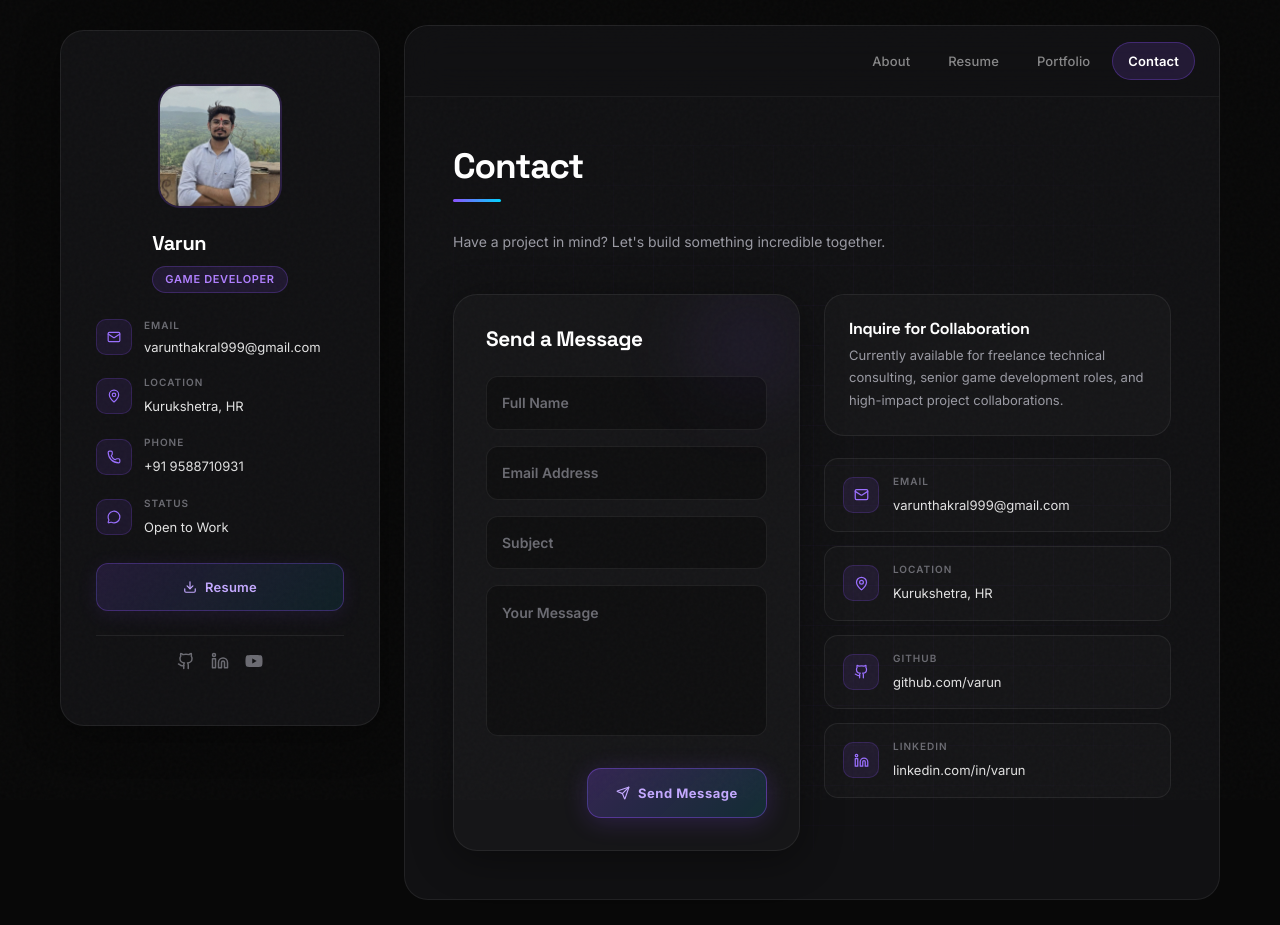
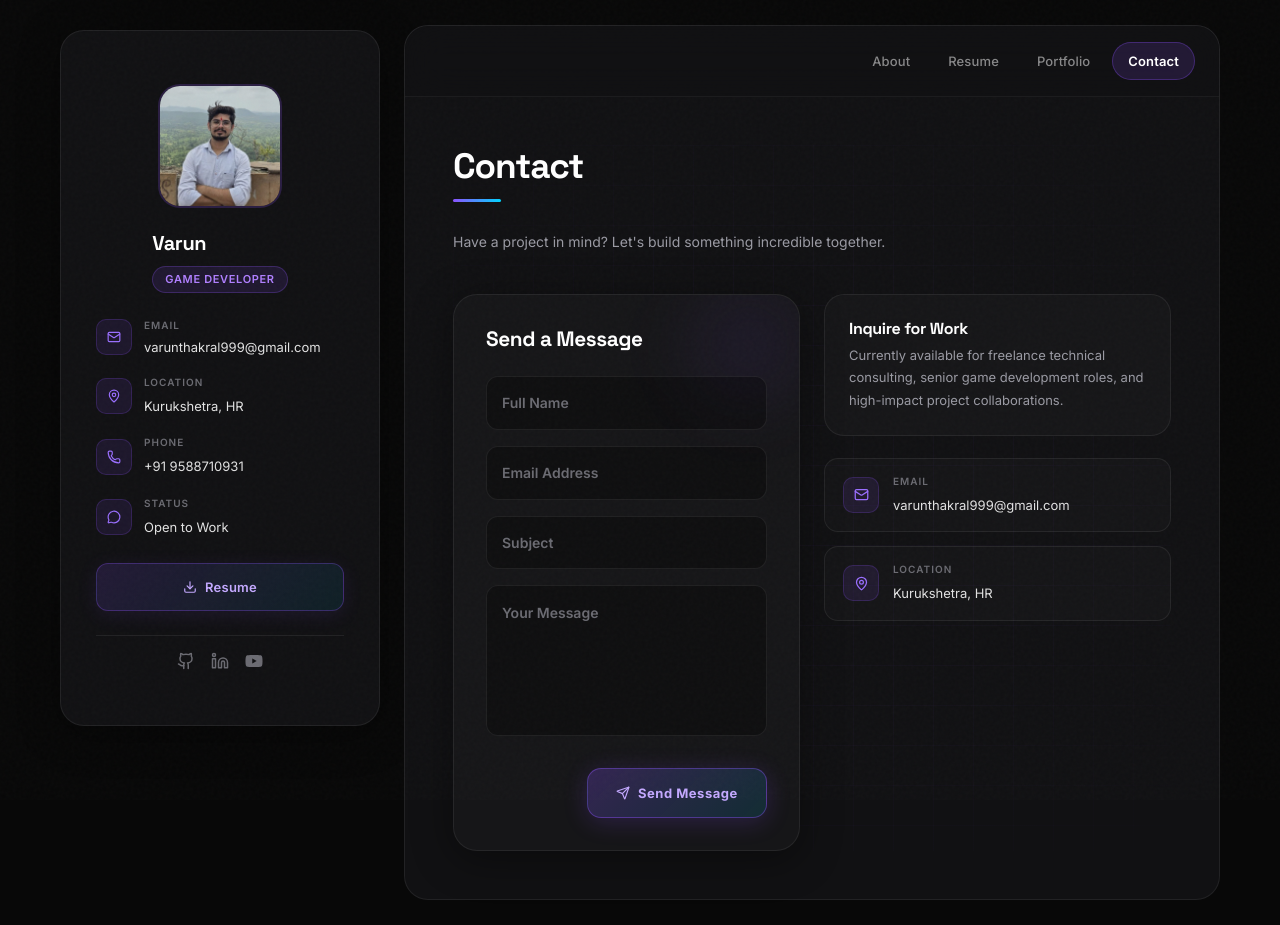
Before and after one commit to codebygarv/varun-portfolio, a React (Vite) app: page /contact in a window 1280 px wide. Built offline with nearby package versions, Linux system fonts and the light colour scheme.

Commit message:
Contact form is now working

```diff
--- a/src/constants/content.ts
+++ b/src/constants/content.ts
@@ -93,7 +93,7 @@ export const portfolioContent = {
   },
   microcopy: {
     viewWork: "Explore the Archives",
-    letsConnect: "Inquire for Collaboration",
+    letsConnect: "Inquire for Work",
     downloadResume: "Resume",
   },
   projects: [
--- a/src/pages/Contact.tsx
+++ b/src/pages/Contact.tsx
@@ -1,6 +1,6 @@
 import { useState, useRef, useEffect } from 'react';
 import { motion, AnimatePresence } from 'framer-motion';
-import { Send, Mail, MapPin, Github, Linkedin, CheckCircle, Loader } from 'lucide-react';
+import { Send, Mail, MapPin,CheckCircle, Loader } from 'lucide-react';
 import gsap from 'gsap';
 import { portfolioContent } from '../constants/content';
 import emailjs from '@emailjs/browser';
@@ -134,9 +134,9 @@ const Contact = () => {
 
     setStatus('sending');
 
-    const SERVICE_ID = 'service_id';
-    const TEMPLATE_ID = 'template_id';
-    const PUBLIC_KEY = 'public_key';
+    const SERVICE_ID = 'service_msv2kfl';
+    const TEMPLATE_ID = 'template_94i8kh5';
+    const PUBLIC_KEY = '-vhiJUyLCjJ43XsUh';
 
     emailjs.sendForm(SERVICE_ID, TEMPLATE_ID, formRef.current, PUBLIC_KEY)
       .then(() => {
@@ -173,9 +173,7 @@ const Contact = () => {
 
   const quickContacts = [
     { icon: Mail, label: 'Email', value: portfolioContent.contact.email, href: `mailto:${portfolioContent.contact.email}` },
-    { icon: MapPin, label: 'Location', value: portfolioContent.contact.location, href: null },
-    { icon: Github, label: 'GitHub', value: 'github.com/varun', href: portfolioContent.socials.github },
-    { icon: Linkedin, label: 'LinkedIn', value: 'linkedin.com/in/varun', href: portfolioContent.socials.linkedin },
+    { icon: MapPin, label: 'Location', value: portfolioContent.contact.location, href: null }
   ];
 
 
```
